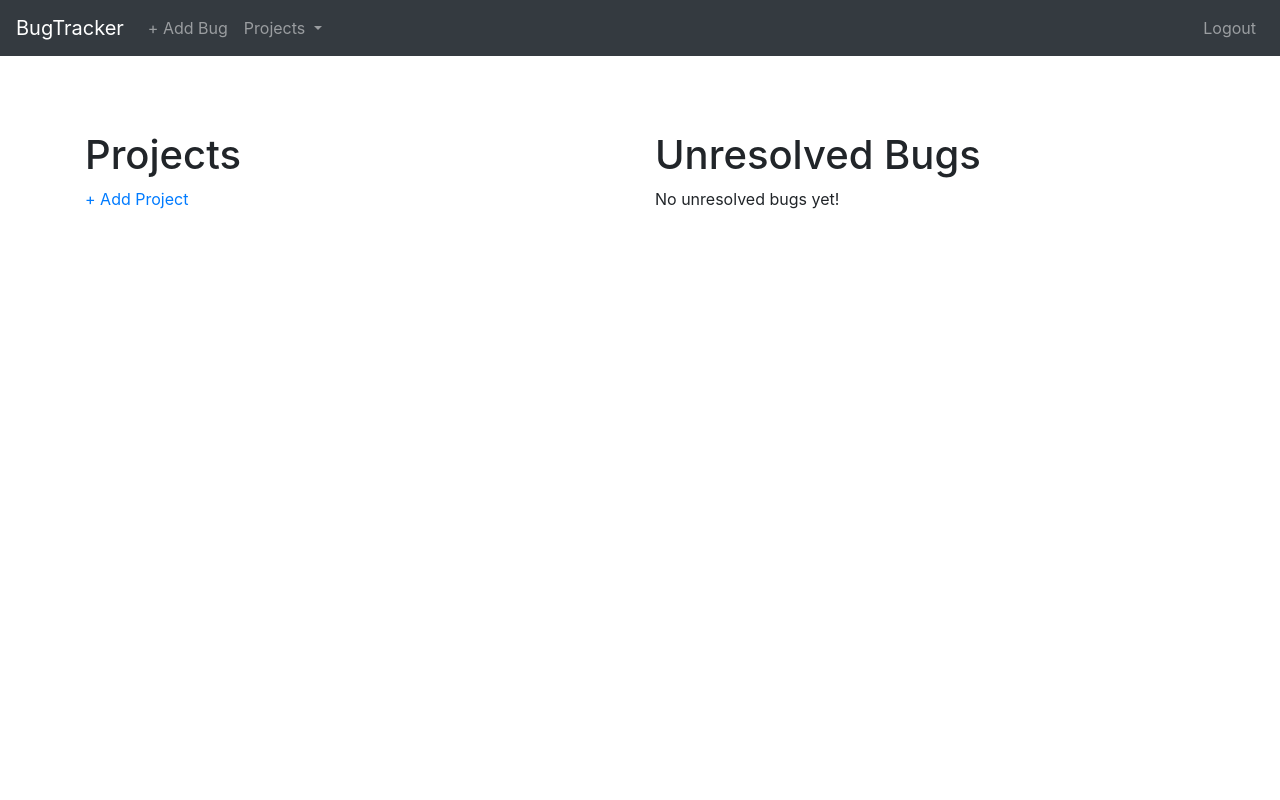
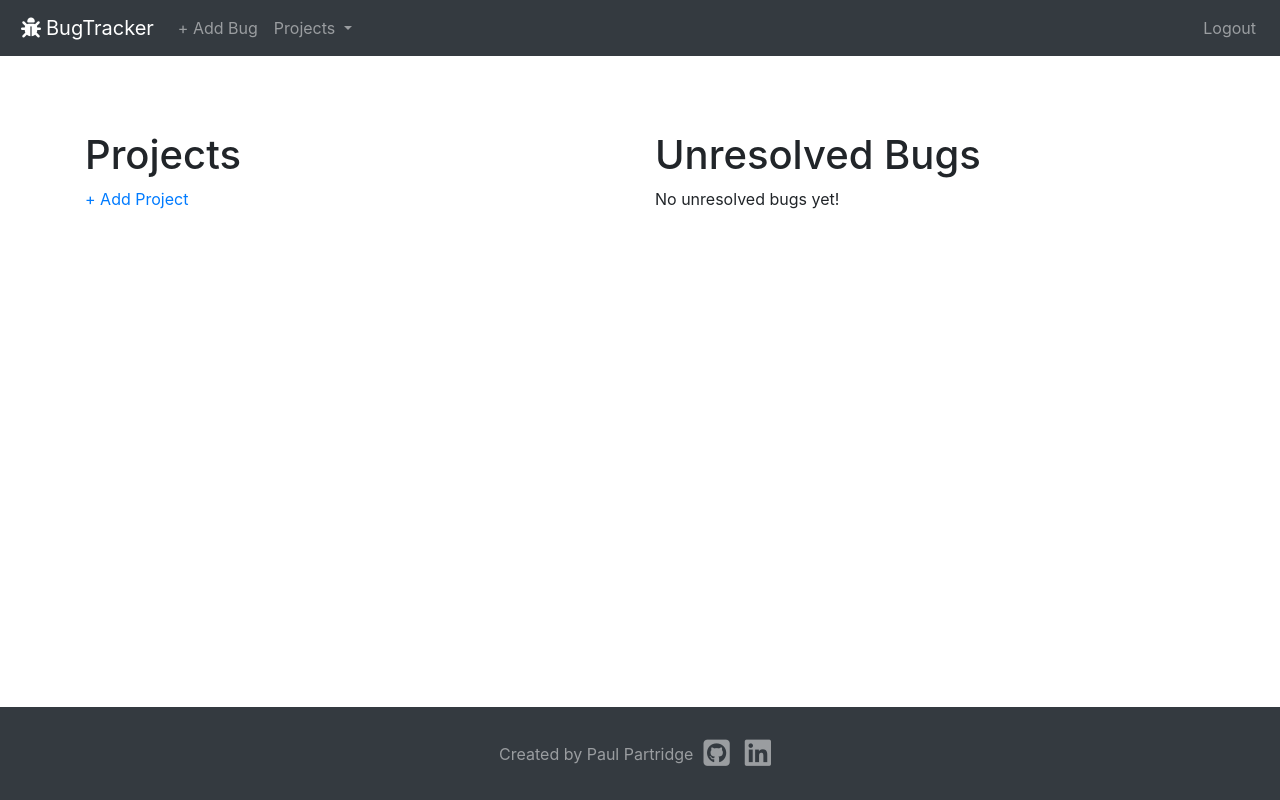
Before and after one commit to partridgep/bugtracker, a Django app: page /projects/ in a window 1280 px wide. Run offline with Django 3.2, Linux system fonts and the light colour scheme; the visitor is signed in with stand-in values (Sample User, id 1); data that the repository does not hold is empty; some libraries are stand-ins or nearby versions.

Commit message:
adds footer

```diff
--- a/main_app/static/css/style.css
+++ b/main_app/static/css/style.css
@@ -9,13 +9,20 @@ main {
   flex: 1 0 auto;
 }
 
-footer {
-  padding-top: 0;
-  text-align: right;
+#page-content {
+  flex: 1 0 auto;
+}
+
+#sticky-footer {
+  flex-shrink: none;
 }
 
 hr {
   width: 100%;
+}
+
+i {
+  margin: 0 5px;
 }
 
 .login-selector {
@@ -124,6 +131,15 @@ hr {
   padding: 2em;
 }
 
+figcaption, .bug-creation-time {
+  color: grey;
+  font-size: small;
+}
+
+.bug-creation-time {
+  margin-left: 10px;
+}
+
 .upload {
   background: linear-gradient(rgb(219, 214, 214), rgb(175, 184, 185));
   display: flex;
@@ -216,6 +232,29 @@ hr {
   font-size: 13px;
   color: grey;
 }
+
+/* Footer */
+
+footer {
+  padding-top: 0;
+  text-align: right;
+}
+
+.footer-content {
+  display: flex;
+  justify-content: center;
+  align-items: center;
+}
+
+.footer-content p {
+  margin: 0 5px 0 0;
+}
+
+.social-link {
+  font-size: 30px;
+  margin-right: 5px;
+}
+
 
 /* ********
   GLITCH ANIMATION
--- a/main_app/templates/base.html
+++ b/main_app/templates/base.html
@@ -11,9 +11,10 @@
     <script src="https://code.jquery.com/jquery-3.5.1.slim.min.js" integrity="sha384-DfXdz2htPH0lsSSs5nCTpuj/zy4C+OGpamoFVy38MVBnE+IbbVYUew+OrCXaRkfj" crossorigin="anonymous"></script>
     <script src="https://cdn.jsdelivr.net/npm/popper.js@1.16.1/dist/umd/popper.min.js" integrity="sha384-9/reFTGAW83EW2RDu2S0VKaIzap3H66lZH81PoYlFhbGU+6BZp6G7niu735Sk7lN" crossorigin="anonymous"></script>
     <script src="https://stackpath.bootstrapcdn.com/bootstrap/4.5.2/js/bootstrap.min.js" integrity="sha384-B4gt1jrGC7Jh4AgTPSdUtOBvfO8shuf57BaghqFfPlYxofvL8/KUEfYiJOMMV+rV" crossorigin="anonymous"></script>
+    <script src="https://kit.fontawesome.com/ccfd9b7931.js" crossorigin="anonymous"></script>
     <title>BugTracker</title>
 </head>
-<body>
+<body class="d-flex flex-column">
     {% block content %}
     {% endblock %}
 </body>
--- a/main_app/templates/bugs/detail.html
+++ b/main_app/templates/bugs/detail.html
@@ -10,7 +10,7 @@
             <p class="resolved"> Resolved! </p>
             {% endif %}
 
-            <p>Logged by {{ bug.user }}</p>
+            <p>Logged by {{ bug.user }} <span class="bug-creation-time">{{bug.created_at}}</span></p>
 
             <p>Bug Description: {{ bug.description }}</p>
 
--- a/main_app/templates/extended-base.html
+++ b/main_app/templates/extended-base.html
@@ -1,8 +1,9 @@
 {% extends 'base.html' %}
 
 {% block content %}
+<div id="page-content">
   <nav class="navbar navbar-expand-lg navbar-dark bg-dark">
-    <a class="navbar-brand" href="{% url 'index' %}">BugTracker</a>
+      <a class="navbar-brand" href="{% url 'index' %}"><i class="fas fa-bug"></i>BugTracker</a>
       <button class="navbar-toggler" type="button" data-toggle="collapse" data-target="#navbarSupportedContent" aria-controls="navbarSupportedContent" aria-expanded="false" aria-label="Toggle navigation">
         <span class="navbar-toggler-icon"></span>
       </button>
@@ -34,7 +35,20 @@
         </ul>
       </div>
     </nav>
+
+    <main>
       {% block child %}
       {% endblock %}
+    </main>
+
+    </div>
+
+<footer id="sticky-footer" class="footer py-4 bg-dark text-white-50">
+    <div class="container text-center footer-content">
+      <p>Created by Paul Partridge</p>
+        <a href="https://github.com/partridgep/bugtracker" target="_blank" class="social-link text-white-50"><i class="fab fa-github-square"></i></a>
+        <a href="https://www.linkedin.com/in/partridgepaul/" target="_blank" class="social-link text-white-50"><i class="fab fa-linkedin"></i></a>
+    </div>
+  </footer>
 
 {% endblock %}
```
Lines whose indentation alone changed are shown as unchanged.
